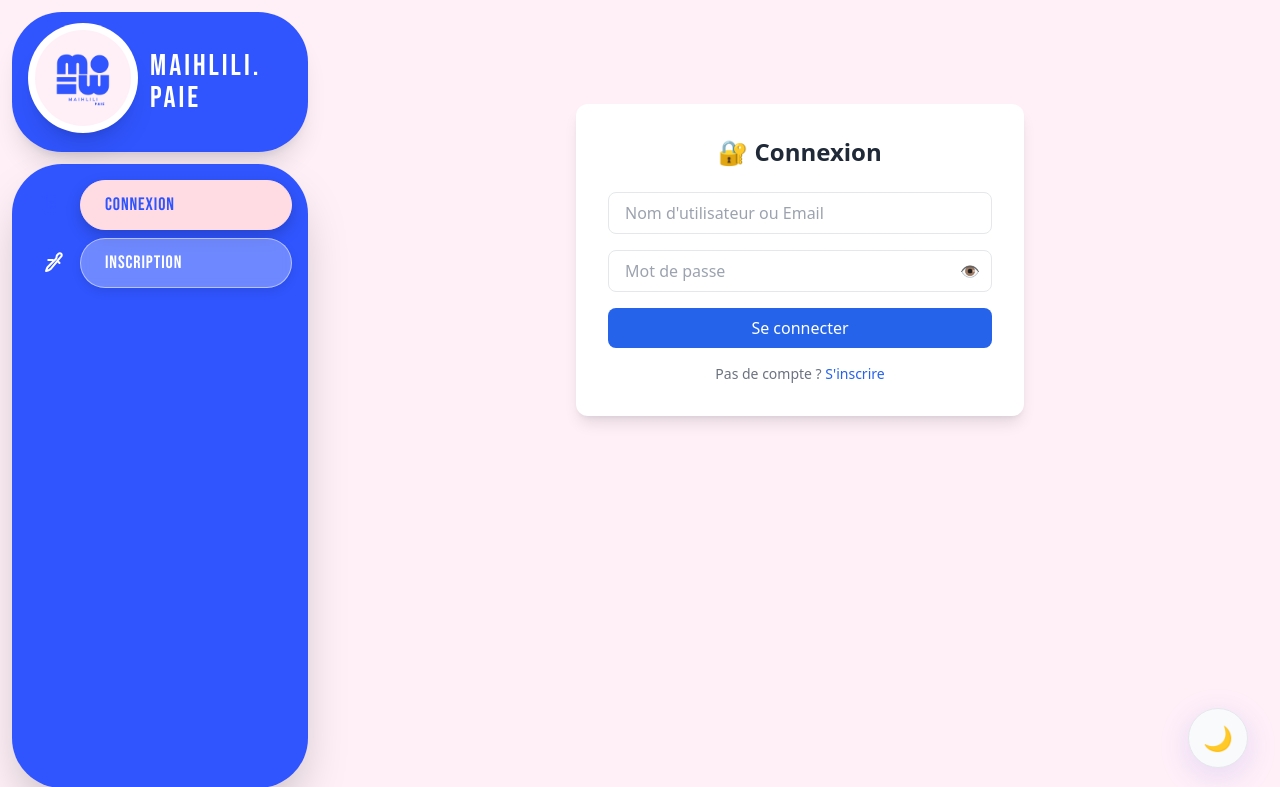
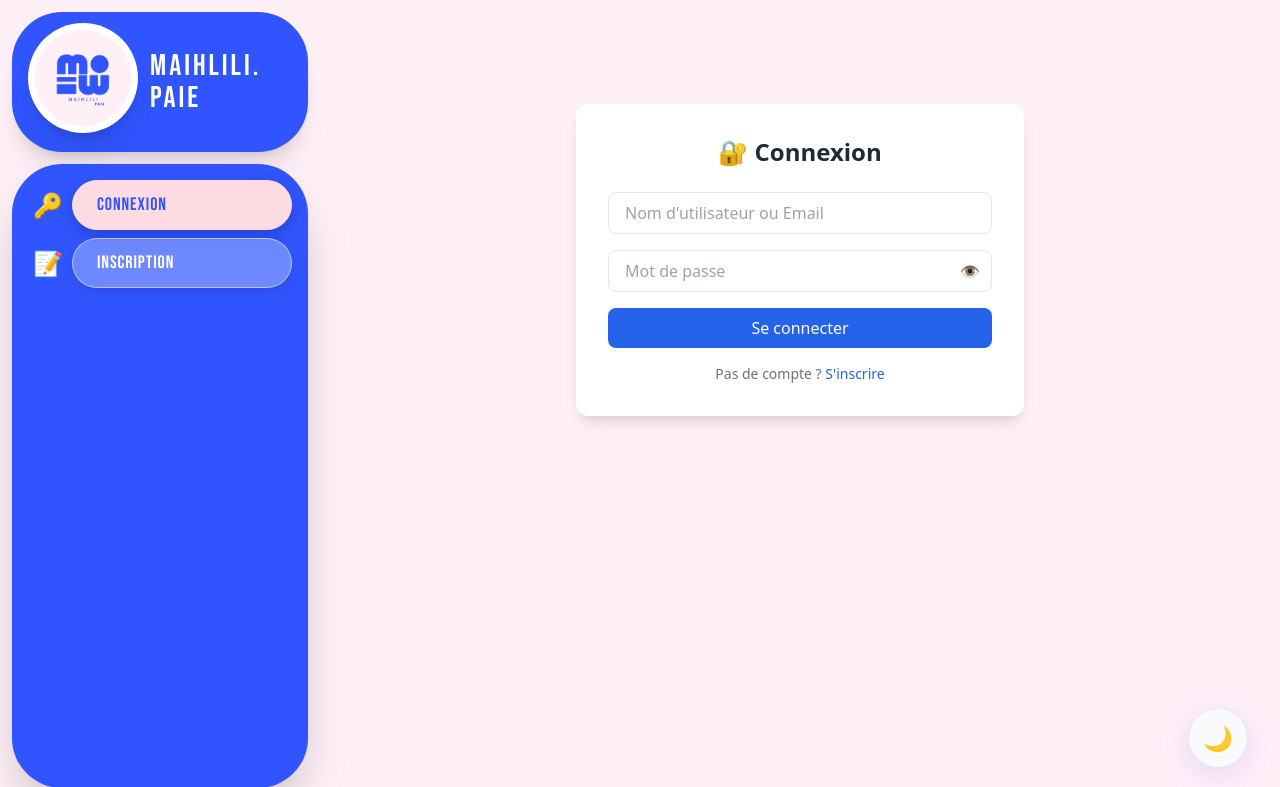
Before and after one commit to filet0fish09/Maihlili.Paie, a Flask app: a page that uses templates/base.html in a window 1280 px wide. Shown: the top 787 px of the page. Run offline with Flask 3, Linux system fonts and the light colour scheme; some libraries are stand-ins or nearby versions.

Commit message:
Update base.html

```diff
--- a/templates/base.html
+++ b/templates/base.html
@@ -6,12 +6,15 @@
   <script src="https://cdn.tailwindcss.com"></script>
   <link href="https://fonts.googleapis.com/css2?family=Bebas+Neue&display=swap" rel="stylesheet">
   <style>
-    .icon-container svg {
-        width: 1.5rem; /* 24px */
-        height: 1.5rem; /* 24px */
-        stroke-width: 2; /* Épaisseur par défaut de Heroicons */
-        color: white; /* Les icônes sont blanches par défaut */
-        transition: color 0.2s ease;
+    /* NOUVEAUX STYLES POUR LES EMOJIS */
+    .emoji-container {
+        font-size: 1.5rem; /* Taille de l'emoji */
+        line-height: 1;
+        width: 1.5rem; /* Assure un espace constant */
+        height: 1.5rem;
+        display: flex;
+        align-items: center;
+        justify-content: center;
     }
 
     /* Styles pour la barre de navigation */
@@ -22,7 +25,7 @@
         width: 100%;
         height: 50px;
         text-decoration: none;
-        padding-left: 0.5rem; /* Espace pour l'icône non encapsulée */
+        padding-left: 0.5rem; /* Espace pour l'emoji */
     }
 
     /* Style par défaut du label (Liquid Glass) */
@@ -33,7 +36,7 @@
         align-items: center;
         justify-content: flex-start;
         padding: 0 1.5rem; /* Padding horizontal augmenté pour l'arrondi */
-        border-radius: 50px; /* NOUVEL ARRONDI: 50px */
+        border-radius: 50px; /* ARRONDI: 50px */
         color: white; /* Texte blanc par défaut */
         font-weight: 500;
         text-align: left;
@@ -55,10 +58,7 @@
         border: 1px solid #FFDCE4;
     }
 
-    /* Le style de l'icône sélectionnée devient bleue */
-    .liquid-glass-selected .icon-container svg {
-        color: #3055ff; /* Icône bleue */
-    }
+    /* L'emoji ne change pas de couleur (il n'a pas stroke/fill) */
 
   </style>
   <script>
@@ -428,15 +428,7 @@
 </head>
 <body class="bg-[#fff0f8] flex min-h-screen" data-theme="light">
 
-  {% set icons = {
-    'PresentationChartBarIcon': '<path stroke-linecap="round" stroke-linejoin="round" d="M3.75 3v11.25A2.25 2.25 0 0 0 6 16.5h2.25M3.75 3h16.5M3.75 3l4.72.633a9 9 0 0 1 4.244 4.244L20.25 3M16.5 7.5h.008v.008H16.5v-.008ZM12.75 16.5h.008v.008H12.75V16.5Z" />',
-    'CalendarDaysIcon': '<path stroke-linecap="round" stroke-linejoin="round" d="M6.75 3v2.25M17.25 3v2.25M3 18.75V7.5a2.25 2.25 0 0 1 2.25-2.25h13.5A2.25 2.25 0 0 1 21 7.5v11.25m-18 0A2.25 2.25 0 0 0 5.25 21h13.5A2.25 2.25 0 0 0 21 18.75m-18 0v-7.5A2.25 2.25 0 0 1 5.25 9h13.5A2.25 2.25 0 0 1 21 11.25v7.5" />',
-    'UsersIcon': '<path stroke-linecap="round" stroke-linejoin="round" d="M15.75 6a3.75 3.75 0 1 1-7.5 0 3.75 3.75 0 0 1 7.5 0ZM4.501 20.118a7.5 7.5 0 0 1 14.998 0A17.933 17.933 0 0 1 12 21.75c-2.676 0-5.216-.584-7.499-1.632Z" />',
-    'BuildingOfficeIcon': '<path stroke-linecap="round" stroke-linejoin="round" d="M12 18V9M4.5 9h15m-7.5 0V3.75m0 0L14.25 6M9.75 6 12 3.75" /><path stroke-linecap="round" stroke-linejoin="round" d="m3.75 21 9-9m0 0 9-9m-9 9h.008v.008H12v-.008Z" />',
-    'ClockIcon': '<path stroke-linecap="round" stroke-linejoin="round" d="M12 6v6h4.5m4.5 0a9 9 0 1 1-18 0 9 9 0 0 1 18 0Z" />',
-    'ClipboardDocumentListIcon': '<path stroke-linecap="round" stroke-linejoin="round" d="M19.5 14.25v-2.75a2.25 2.25 0 0 0-2.25-2.25H6.75a2.25 2.25 0 0 0-2.25 2.25v2.75m15 0a2.25 2.25 0 0 1-2.25 2.25H4.5M21 16.5a2.25 2.25 0 0 1-2.25 2.25H5.25a2.25 2.25 0 0 1-2.25-2.25V5.25a2.25 2.25 0 0 1 2.25-2.25h13.5a2.25 2.25 0 0 1 2.25 2.25v11.25ZM12 9.75h.008v.008H12V9.75Zm0 2.25h.008v.008H12v-.008Zm0 2.25h.008v.008H12v-.008Z" />',
-    'Cog6ToothIcon': '<path stroke-linecap="round" stroke-linejoin="round" d="M9.594 3.75c.57.198 1.144.376 1.725.534.148.455.27.917.37 1.39a1.69 1.69 0 0 0 2.373 1.968l1.724.086c.653.033 1.25.32 1.765.751A5.992 5.992 0 0 1 21 12c0 1.287-.367 2.483-1.002 3.535a2.766 2.766 0 0 1-1.765.75l-1.724.085a1.69 1.69 0 0 0-2.373 1.968c-.1-.473-.223-.935-.371-1.39-.581.158-1.155.336-1.724.534a1.69 1.69 0 0 0-1.968 2.373c.085 1.723.336 3.42.751 5.066h.086a9 9 0 0 0 3.535-1.002 2.766 2.766 0 0 1 .75-1.765l.085-1.724a1.69 1.69 0 0 0 1.968-2.373c.473-.1.935-.223 1.39-.371.158-.581.336-1.155.534-1.724a1.69 1.69 0 0 0 2.373-1.968c-.033-1.723-.32-3.42-.751-5.066h-.086a9 9 0 0 0-3.535 1.002 2.766 2.766 0 0 1-1.765.75l-.085 1.724a1.69 1.69 0 0 0-1.968 2.373c-.1.473-.223.935-.371 1.39-.581.158-1.155.336-1.724.534a1.69 1.69 0 0 0-2.373-1.968c-.653-.033-1.25-.32-1.765-.751A5.992 5.992 0 0 1 3 12c0-1.287.367-2.483 1.002-3.535a2.766 2.766 0 0 1 1.765-.75l1.724-.085a1.69 1.69 0 0 0 2.373-1.968c.1-.473.223-.935.371-1.39-.581-.158-1.155-.336-1.724-.534a1.69 1.69 0 0 0-1.968-2.373Z" />'
-  } %}
+  {# Suppression du bloc 'icons' car nous utilisons des emojis #}
 
   <aside class="w-[320px] p-3 flex flex-col bg-[#fff0f8]" style="min-height: 100vh;">
     <div class="h-[140px] rounded-[50px] bg-maihlili-figma-blue flex items-center p-4 shadow-xl"> <div class="w-[110px] h-[110px] rounded-full bg-white flex items-center justify-center -translate-y-1 shadow-xl">
@@ -451,25 +443,21 @@
     <div class="flex-1 mt-3 p-4 rounded-[50px] bg-maihlili-figma-blue flex flex-col justify-between shadow-2xl"> <nav class="space-y-2">
         {% if current_user.is_authenticated %}
           {% set menu_items_data = [
-            ('PresentationChartBarIcon', 'Planning', url_for('index') if current_user.is_manager else url_for('employee_dashboard'), current_user.is_authenticated),
-            ('CalendarDaysIcon', 'Planning Avancé', url_for('planning'), current_user.is_manager),
-            ('UsersIcon', 'Employés', url_for('show_employees'), current_user.is_manager),
-            ('BuildingOfficeIcon', 'Équipes', url_for('manage_teams'), current_user.is_manager),
-            ('ClockIcon', 'Services', url_for('show_shifts'), current_user.is_manager),
-            ('ClipboardDocumentListIcon', 'Assignations', url_for('assignments'), current_user.is_manager),
-            ('Cog6ToothIcon', 'Paramètres', url_for('settings'), current_user.is_authenticated)
+            ('📊', 'Planning', url_for('index') if current_user.is_manager else url_for('employee_dashboard'), current_user.is_authenticated),
+            ('📅', 'Planning Avancé', url_for('planning'), current_user.is_manager),
+            ('👥', 'Employés', url_for('show_employees'), current_user.is_manager),
+            ('🏢', 'Équipes', url_for('manage_teams'), current_user.is_manager),
+            ('⏱️', 'Services', url_for('show_shifts'), current_user.is_manager),
+            ('📋', 'Assignations', url_for('assignments'), current_user.is_manager),
+            ('⚙️', 'Paramètres', url_for('settings'), current_user.is_authenticated)
           ] %}
 
-          {% for icon_name, label, url, condition in menu_items_data %}
+          {% for emoji, label, url, condition in menu_items_data %}
             {% if condition %}
             <a href="{{ url }}"
                class="nav-link-group {% if loop.index == 1 %} liquid-glass-selected {% endif %}">
 
-              <span class="icon-container w-8 h-8 flex items-center justify-center transition-all duration-200">
-                  <svg xmlns="http://www.w3.org/2000/svg" fill="none" viewBox="0 0 24 24" stroke-width="1.5" stroke="currentColor">
-                    {{ icons[icon_name] | safe }}
-                  </svg>
-              </span>
+              <span class="emoji-container">{{ emoji | safe }}</span>
 
               <span class="liquid-glass-label text-lg font-['Bebas_Neue'] uppercase tracking-wider">{{ label }}</span>
             </a>
@@ -479,20 +467,12 @@
         {% else %}
           <a href="{{ url_for('login') }}"
              class="nav-link-group">
-            <span class="icon-container w-8 h-8 flex items-center justify-center transition-all duration-200">
-                <svg xmlns="http://www.w3.org/2000/svg" fill="none" viewBox="0 0 24 24" stroke-width="1.5" stroke="currentColor">
-                  <path stroke-linecap="round" stroke-linejoin="round" d="M15.75 9V5.25A2.25 2.25 0 0 0 13.5 3h-6A2.25 2.25 0 0 0 5.25 5.25v13.5A2.25 2.25 0 0 0 7.5 21h6a2.25 2.25 0 0 0 2.25-2.25V15M12 9l3 3m0 0-3 3m3-3H6" />
-                </svg>
-            </span>
+            <span class="emoji-container">🔑</span>
             <span class="liquid-glass-label text-lg font-['Bebas_Neue'] uppercase tracking-wider">Connexion</span>
           </a>
           <a href="{{ url_for('register') }}"
              class="nav-link-group">
-            <span class="icon-container w-8 h-8 flex items-center justify-center transition-all duration-200">
-                <svg xmlns="http://www.w3.org/2000/svg" fill="none" viewBox="0 0 24 24" stroke-width="1.5" stroke="currentColor">
-                  <path stroke-linecap="round" stroke-linejoin="round" d="M16.862 4.487l1.687-1.688a1.875 1.875 0 1 1 2.652 2.652L10.582 18.07a4.5 4.5 0 0 1-1.897 1.13L6 20l.859-2.288a4.5 4.5 0 0 1 1.13-1.897l8.283-8.281zM18 10.5l1.5 1.5M12.75 9h-4.5" />
-                </svg>
-            </span>
+            <span class="emoji-container">📝</span>
             <span class="liquid-glass-label text-lg font-['Bebas_Neue'] uppercase tracking-wider">Inscription</span>
           </a>
         {% endif %}
```
